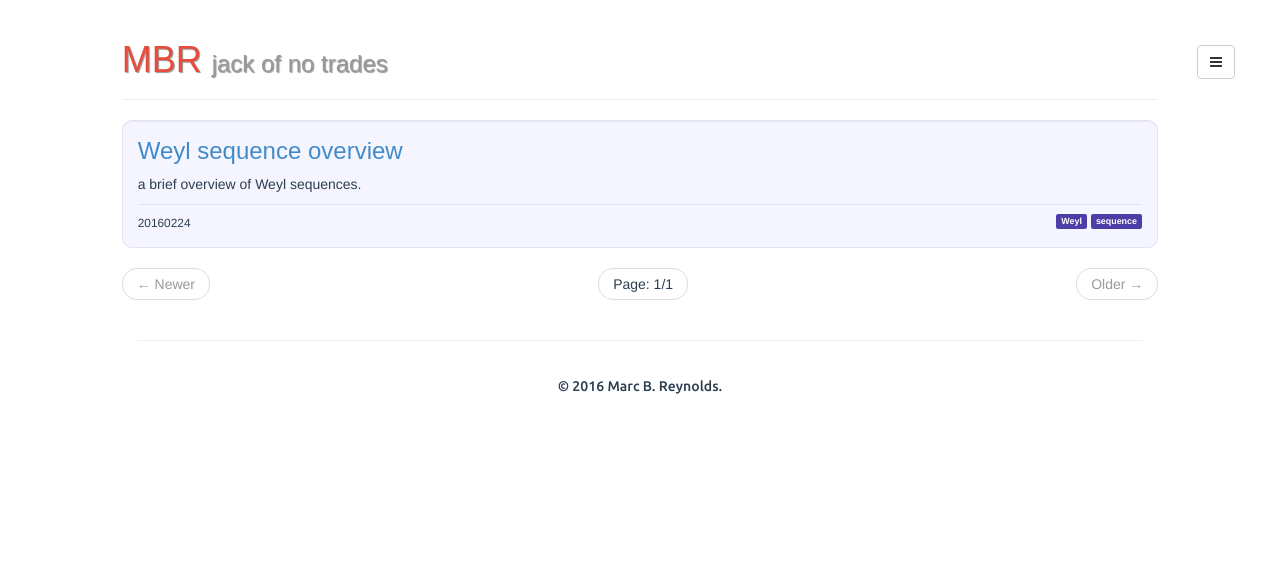
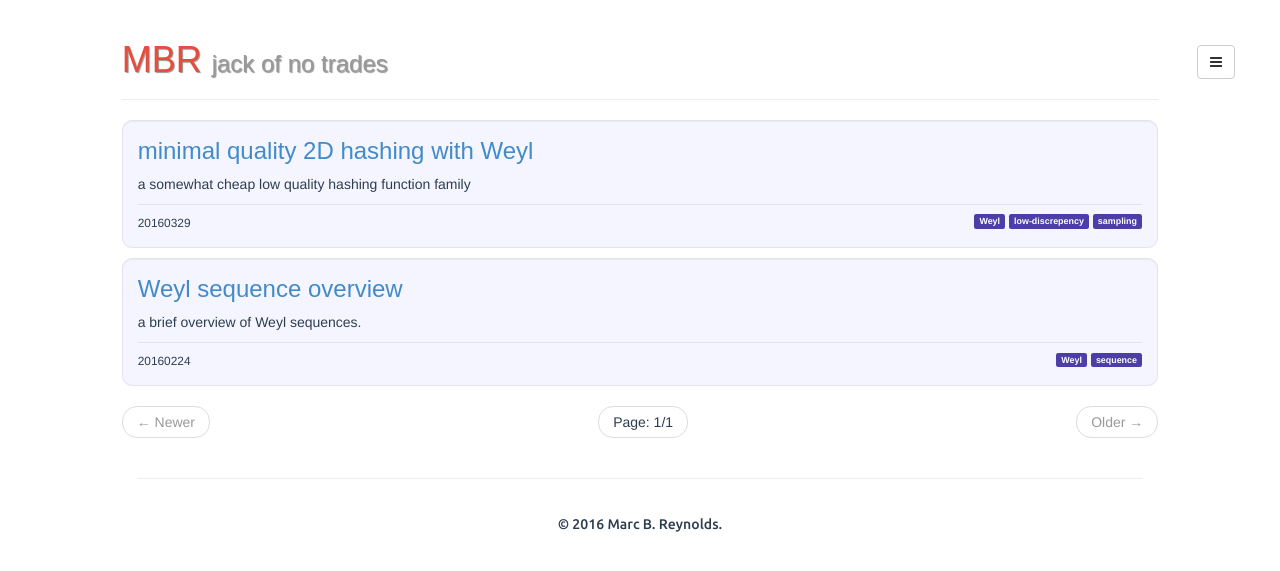
Before and after one commit to Marc-B-Reynolds/Marc-B-Reynolds.github.io, a Jekyll site: the page built from index.html, in a window 1280 px wide. Shown: the top 571 px of the page. Built offline with Jekyll 4.4.1, drawn with Linux system fonts in a browser that asks for light colours; the list of posts is cut into pages by our own code; some of the changed lines change nothing that is shown.

Commit message:
weyl hash first pass

```diff
--- /dev/null
+++ b/_posts/2016-03-29-weyl_hash.md
@@ -0,0 +1,161 @@
+---
+layout: post
+title:  minimal quality 2D hashing with Weyl
+categories: [math]
+tags : [Weyl, low-discrepency, sampling]
+description : a somewhat cheap low quality hashing function family
+---
+
+NOTE: Since I've been dragging my heels at completing this I'm tossing it out as a WIP.
+
+In the process of making my guess to the origin of the sin based hashing function found in many bruteforce shaders I became curious if I could adapt one of my existing 2D hashing functions to the limitations of a WebGL based site like Shadertoy.
+
+------
+
+The problem statement <small>horseshoes and hand-grenades</small>
+------
+
+Hashing is probably a poor choice of terminology.  Really the goal is a cheap approximation of sampling white noise for some input domain (integer lattice).
+
+This hashing function was built with the following design goals:
+
+* Runtime evaluation (computationally cheap).
+* The output should visually appears as white-noise and likewise for its power spectra approximation.
+* Partially separable so the cost of hashing a neighborhood of points is cheaper than individual evaluations.
+* Approximately uniform distribution.
+* All other statistically properties are don't care.
+
+------
+
+
+The original version
+------
+
+The 32-bit integer version I came up with looks like this:
+
+{% highlight c %}
+uint32_t hash(uint32_t x, uint32_t y)
+{
+  x *= W0;   // x' = Fx(x)
+  y *= W1;   // y' = Fy(y)
+  x ^= y;    // combine
+  x *= M;    // MLCG constant
+  return x;
+}
+{% endhighlight %}
+
+First a structural comment:
+Other than the XOR, all the mixing is from modular integer products so it suffers from the same problems as MLCGs [^3]. The short story is to use the top bits which will happen automatically if simply converting to floating point.
+
+There are logically three parts to the function:
+
+1. Take the input coordinate P=(x,y) and map it to new point P'=(x',y') such that neighbors of P generally do not map to points close to P'.
+2. Combine these with XOR which plays an important role.  First it cheaply combines to two partial results while maintaining uniformity but more importantly it is using a different algebraic structure: vector addition in $\mathbb{F}_2$. Mixing groups is a common construct in modern hashing and PRNG methods.
+3. Perform a final mix with a well chosen MLCG constant.
+
+To perform part (1) I chose using independent Weyl sequences [^1].  Either values that together perform well at low-discrepancy such as from [^2], which are specified as real values (0.5545497, 0.308517), they are scaled by 2<sup>32</sup> and rounded to odd.  Or simply grabbing some square-free [^4] and relatively prime (coprime) [^5] values.
+
+To perform part (3) I chose a constant from Pierre L'Ecuyer's classic paper [^3].
+
+A possible set of constants are (with prime factors in the comments):
+{% highlight c %}
+#define W0 0x3504f333   // 3*2309*128413
+#define W1 0xf1bbcdcb   // 7*349*1660097
+#define M  741103597    // 13*83*686843
+{% endhighlight %}
+
+
+------
+
+
+What I didn't do <small></small>
+------
+
+Since semi-random choices of constants was working well enough for me I didn't bother to *Do the Right Thing* which would have been to perform a search for good values.  A partial list of things we know:
+
+1. All the constants are odd to not reduce the domain (bijection).
+2. Given the symmetry of Weyl constants [^1], only need to consider values with top-bit clear.
+3. Swapping the Weyl constants doesn't change the properties (reflection about x=y).
+4. Weyl constants in a close neighborhood have similar properties.
+5. All the constants should be square-free and relatively prime.
+
+Property 5 is only of interest for finalizing a choice of constants.  The probability that two randomly chosen odd integers are coprime is $ \frac{8}{\pi^2} \thickapprox .8106 $ [^5].  Coupled with property 4 if two share a prime factor then one can be tweaked by to a nearby odd value.
+
+Another thing is my originally stated design goal for Fx(x) and Fy(y) is overly strictly.  We are not producing a 2D low-discrepancy sequence (LDS), we have 2 1D functions that need constants with some measure of linear independence.  It is perfectly possible that one could be a small odd constant (like 1).  The original reasoning for that contraint is as follows:  If Fx & Fy behave as independent 1D LDSs, then when combined (by XOR) the 2D result should be LDS horizontally and vertical.  Additionally if as a pair the constants produce a reason LDS then we should likewise be good along diagonals.
+
+Along the same lines for ISAs with a fair range of fast integer operations one of these mapping functions (Fx,Fy) could be replaced by something other than a Weyl sequence.  Notably byteswap [^6] or bit-rotation [^7].
+
+------
+
+Translating to shaders <small></small>
+------
+
+Using the high level language GLSL as example code.  Then the original translates to:
+
+{% highlight c %}
+uint u32_weyl(in uvec2 c) { c = uvec2(W0,W1)*c; return M*(c.x^c.y); }
+{% endhighlight %}
+
+which is fine for modern shaders and ISAs.  To move toward the limited features of older shader models the first thing we have to change is to lose the XOR and the only obvious choice is multiplication.  That brings up the following issues:
+
+1. No more mixed algebraic structure.
+2. The final mixing product (M) is now useless.  Any value of M can be folded back into W0 and W1.
+3. Using the product will zero out results along the coordinate axes.
+
+The first two of these issues requires beefing up the initial 1D mappings.  If they are made to be sufficiently independent and issue 3 is handled in some manner, then the product of two 1D white noise results yields a respectable 2D white noise.  We can make the 1D mappings more pseudo-random like by moving to a nested Weyl sequence [^1] and eliminate the zeroing out issue by adding in the opposite coordinate as follows:
+
+{% highlight c %}
+int i32_weyl(in ivec2 c)
+{
+  c = ivec2(W0,W1)*c*c + ivec2(c.y,c.x);
+  return c.x*c.y;
+}
+{% endhighlight %}
+
+Which works reasonably well assuming the ISA has proper 32-bit integer support. If we knew the number of bits supported by the ISA, then we could build other bit-width versions.  However web-based sites like Shadertoy do not AFAIK provide such information.  In any case we can translate the previous into floating point like this:
+
+{% highlight c %}
+float f32_nweyl(vec2 c)
+{
+  c = fract(c*fract(c*vec2(W0,W1)+vec2(c.y,c.x)));
+  return fract(2048.0*c.x*c.y); }
+{% endhighlight %}
+
+where the extra scaling factor (2048) is to throw away the top 12-bit. We want a uniform and not product distribution. By introducing the requirement that the input values never be zero (integer values offset by say 0.5), then we can remove the addition.  In floating point we have input domain issues (unless we add extra operations) as the magnitude of the input increases.  I made that even worse by tossing the final fract of (Fx,Fy) which also allows the removal of the extra scaling on the mix operation.
+
+Moving back to a scalar style, my final result looked like this:
+
+{% highlight c %}
+#define W0 0.5545497
+#define W1 0.308517
+
+float hash(in vec2 c)
+{
+  float x = c.x*fract(c.x * W0);
+  float y = c.y*fract(c.y * W1);
+  return fract(x*y);
+}
+{% endhighlight %}
+
+I have some usage examples with WebGL limitation (both integer and FP) on [ShaderToy](https://www.shadertoy.com/user/MBR).
+
+If all of this portion sounds rather sloppy that's because it was.  I was more interest in the proof-of-concept than attempting to create a reasonable hashing function without XOR.  Notice in my final version I don't even make an attempt at creating reasonable constants, they are simply the unmodifed values pulled from [^2].  I "played around" a bit to amuse myself but didn't do any real thinking here.  There's evidence that I'm doing this portion at least partially wrong, if you look at the integer triangle noise on ShaderToy the left hand side is a standard Weyl and not nested.  It has some obvious directional defects but otherwise produces almost reasonable results.
+
+------
+
+References and Footnotes
+------
+
+[^1]: Weyl sequence overview [post]({{site.base}}/math/2016/02/24/weyl.html)
+
+[^2]: Mollwollfumble's Science blog post: [Subrandom Numbers](http://mollwollfumble.blogspot.fr/2011/03/subrandom-numbers.html)
+
+[^3]: *"Tables of linear congruential generators of different sizes and good lattice structure"*, Pierre L'Ecuyer, 1999 ([PDF](http://www.ams.org/journals/mcom/1999-68-225/S0025-5718-99-00996-5/S0025-5718-99-00996-5.pdf))
+
+[^4]: [Square-free: an integer whose prime factorization has no repeats](http://mathworld.wolfram.com/Squarefree.html)
+
+[^5]: [Relatively prime on Mathworld](http://mathworld.wolfram.com/RelativelyPrime.html)
+
+[^6]: [32-bit single state xorshift with extra mixing](http://gist.github.com/Marc-B-Reynolds/82bcd9bd016246787c95)
+
+[^7]: *PCG: A Family of Simple Fast Space-Efficient Statistically Good Algorithms for Random Number Generation*, Melissa E. O'Neill, ([paper](http://www.pcg-random.org/paper.html))
--- a/assets/css/style.css
+++ b/assets/css/style.css
@@ -2,6 +2,13 @@
 
 body {
   color: #2c3e50;
+}
+a.footnote:before {
+ content: "[";
+}
+
+a.footnote:after {
+    content: "]";
 }
 
 .sidebar {
```
